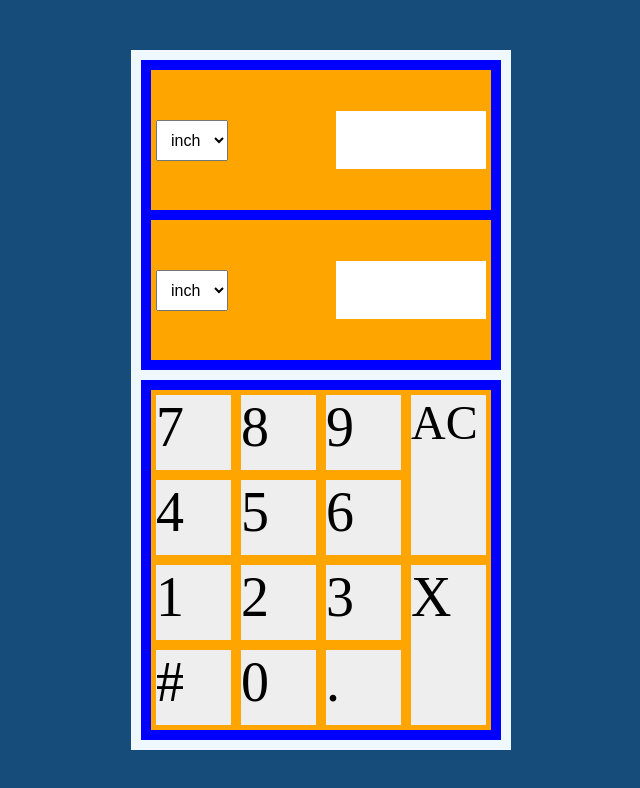
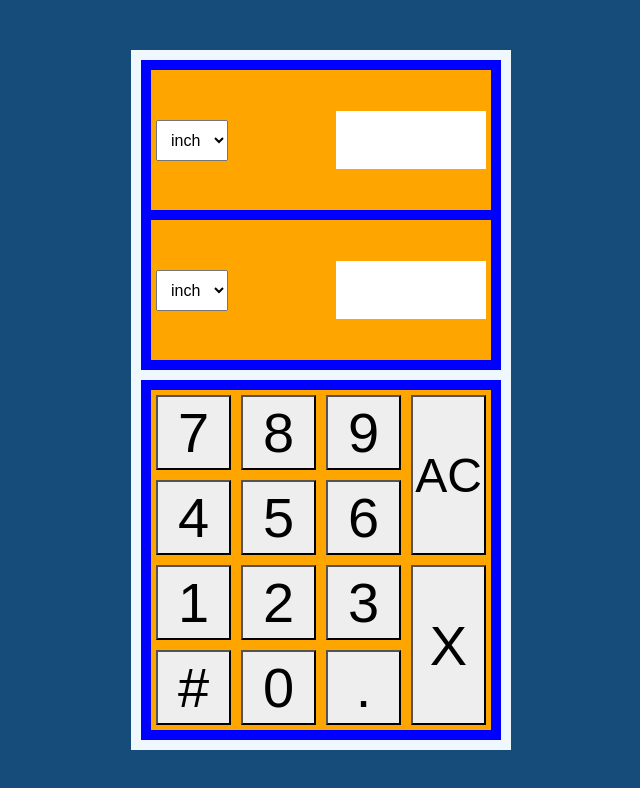
Before and after one commit to chhotuMarandi/Unit-Converter, a plain HTML site: page index.html in a window 1280 px wide. Shown: the whole page, without its empty margins (319-959 px from the left). Drawn offline with Linux system fonts and the light colour scheme.

Commit message:
add switch statement in buttons

```diff
--- a/index.html
+++ b/index.html
@@ -42,20 +42,20 @@
         </div>
         <div class="button">
           <div class="grid" id="btn" >
-            <p class="buttons" id="7">7</p>
-            <p class="buttons" id="8">8</p>
-            <p class="buttons" id="9">9</p>
-            <p class="buttons" id="AC">AC</p>
-            <p class="buttons" id="4">4</p>
-            <p class="buttons" id="5">5</p>
-            <p class="buttons" id="6">6</p>
-            <p class="buttons" id="1">1</p>
-            <p class="buttons" id="2">2</p>
-            <p class="buttons" id="3">3</p>
-            <p class="buttons" id="clear">X</p>
-            <p class="buttons" id="#">#</p>
-            <p class="buttons" id="0">0</p>
-            <p class="buttons" id=".">.</p>
+            <button class="buttons" id="7" name="7">7</button>
+            <button class="buttons" id="8" name="8">8</button>
+            <button class="buttons" id="9" name="9">9</button>
+            <button class="buttons" id="AC" name="AC">AC</button>
+            <button class="buttons" id="4" name="4">4</button>
+            <button class="buttons" id="5" name="5">5</button>
+            <button class="buttons" id="6" name="6">6</button>
+            <button class="buttons" id="1" name="1">1</button>
+            <button class="buttons" id="2" name="2">2</button>
+            <button class="buttons" id="3" name="3">3</button>
+            <button class="buttons" id="clear" name="X">X</button>
+            <button class="buttons" id="#" name="#">#</button>
+            <button class="buttons" id="0" name="0">0</button>
+            <button class="buttons" id="." name=".">.</button>
           </div>
         </div>
       </div>
--- a/script.js
+++ b/script.js
@@ -71,15 +71,25 @@
 // unitTwo.addEventListener('change', convertResult);
 // keypad.addEventListener('click', btnValue);
 
-let string = '';
+const input = document.getElementById('input');
 
-let buttons = document.querySelectorAll('.buttons');
+const buttons = document.querySelectorAll('.buttons');
 
 Array.from(buttons).forEach((button) => {
   button.addEventListener('click', (e) => {
-    console.log(e.target);
-    string = string + e.target.innerHTML;
-    document.getElementById('input').value = string;
-    console.log(string);
+    const action = button.getAttribute('name');
+    button.addEventListener('click', (e) => {
+      switch (action) {
+        case 'AC':
+          input.value = '';
+          break;
+        case 'AC':
+          input.value = input.substr(0, input.length - 1);
+          break;
+        default:
+          input.value += e.target.innerHTML;
+          break;
+      }
+    });
   });
 });
```
